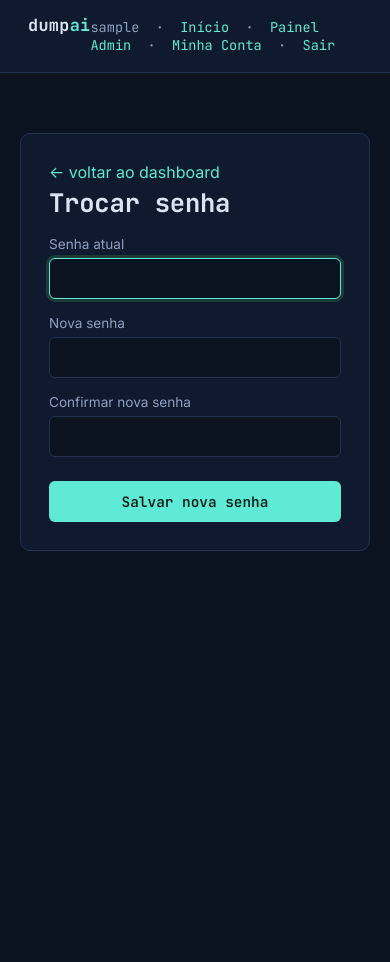
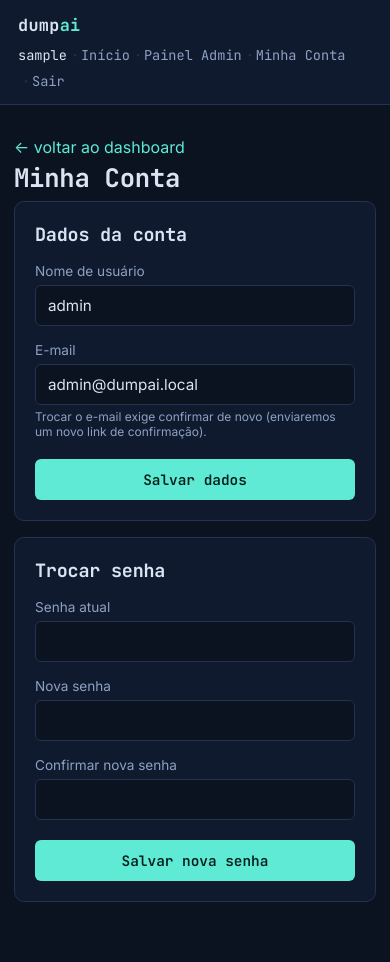
Before and after one commit to BrunoBafica/dump-ia, a FastAPI app: page /account/change-password in a window 390 px wide. Before the commit the page ends 551 px from the top, so only its background shows below. Run offline with FastAPI, Linux system fonts and the light colour scheme; the visitor is signed in with stand-in values (Sample User, id 1); data comes from the database, SQL or seed files in the repository.

Commit message:
Minha Conta: editar usuário/e-mail com validação + ajustes de responsividade mobile
- Adiciona edição de nome de usuário e e-mail em 'Minha Conta', com validação
  de duplicidade (usuário e e-mail) e reenvio de confirmação ao trocar e-mail
- Corrige alinhamento no celular: navegação da topbar refeita em flexbox
  (antes usava espaçamento manual com nbsp, quebrava em telas estreitas)
- Botões de ação (quiz, etc.) empilham em largura total no mobile
- Banner de e-mail pendente empilha texto/botão em telas pequenas

```diff
--- a/app/static/css/style.css
+++ b/app/static/css/style.css
@@ -54,6 +54,24 @@ a:hover { text-decoration: underline; }
 @keyframes blink { 50% { opacity: 0; } }
 
 .topbar-right { font-family: var(--mono); font-size: 0.85rem; color: var(--text-dim); }
+
+.topbar-nav {
+  display: flex;
+  align-items: center;
+  flex-wrap: wrap;
+  row-gap: 6px;
+}
+.topbar-nav > * { white-space: nowrap; }
+.topbar-nav a { color: var(--text-dim); }
+.topbar-nav a:hover { color: var(--accent); }
+.topbar-user { color: var(--text); }
+.topbar-nav > *:not(:first-child) { margin-left: 14px; position: relative; }
+.topbar-nav > *:not(:first-child)::before {
+  content: "·";
+  position: absolute;
+  left: -10px;
+  color: var(--border);
+}
 
 .container-narrow {
   max-width: 760px;
@@ -324,3 +342,55 @@ textarea { min-height: 130px; resize: vertical; }
   text-align: center;
   margin-bottom: 16px;
 }
+
+/* --- Banner flexível (ex: aviso de e-mail pendente no dashboard) --- */
+.banner-flex {
+  display: flex;
+  align-items: center;
+  justify-content: space-between;
+  gap: 16px;
+}
+.banner-flex-form { margin: 0; flex-shrink: 0; }
+
+/* --- Responsivo (celular) --- */
+@media (max-width: 640px) {
+  .topbar {
+    flex-direction: column;
+    align-items: flex-start;
+    gap: 10px;
+    padding: 14px 18px;
+  }
+  .topbar-right { width: 100%; }
+  .topbar-nav {
+    width: 100%;
+    row-gap: 8px;
+  }
+
+  .container-narrow, .container-wide {
+    padding: 0 14px;
+    margin-top: 32px;
+  }
+  .panel { padding: 20px; }
+
+  .lang-grid, .admin-progress-grid {
+    grid-template-columns: 1fr;
+  }
+
+  .actions {
+    flex-direction: column;
+  }
+  .actions .btn {
+    width: 100%;
+    text-align: center;
+  }
+
+  .banner-flex {
+    flex-direction: column;
+    align-items: stretch;
+    text-align: left;
+  }
+  .banner-flex-form .btn { width: 100%; }
+
+  .admin-table { font-size: 0.8rem; }
+  .admin-table th, .admin-table td { padding: 8px 6px; }
+}
--- a/app/templates/base.html
+++ b/app/templates/base.html
@@ -15,13 +15,15 @@
     </a>
     <div class="topbar-right">
       {% if request.session.get('username') %}
-      {{ request.session.get('username') }} &nbsp;·&nbsp;
-      <a href="/dashboard">Início</a> &nbsp;·&nbsp;
+      <nav class="topbar-nav">
+        <span class="topbar-user">{{ request.session.get('username') }}</span>
+        <a href="/dashboard">Início</a>
         {% if request.session.get('is_admin') %}
-          <a href="/admin">Painel Admin</a> &nbsp;·&nbsp;
+          <a href="/admin">Painel Admin</a>
         {% endif %}
-        <a href="/account/change-password">Minha Conta</a> &nbsp;·&nbsp;
+        <a href="/account/change-password">Minha Conta</a>
         <a href="/logout">Sair</a>
+      </nav>
       {% endif %}
     </div>
   </div>
--- a/app/templates/change_password.html
+++ b/app/templates/change_password.html
@@ -1,19 +1,48 @@
 {% extends "base.html" %}
-{% block title %}Trocar senha · DumpAI{% endblock %}
+{% block title %}Minha Conta · DumpAI{% endblock %}
 {% block content %}
 <div class="container-narrow">
+  <p class="subtitle" style="margin-bottom: 4px;"><a href="/dashboard">&larr; voltar ao dashboard</a></p>
+  <h1>Minha Conta</h1>
+
   <div class="panel">
-    <p class="subtitle" style="margin-bottom: 4px;"><a href="/dashboard">&larr; voltar ao dashboard</a></p>
-    <h1>Trocar senha</h1>
+    <h2>Dados da conta</h2>
 
-    {% if success %}
+    {% if profile_success %}
+      <div class="alert alert-success">
+        Dados atualizados com sucesso.
+        {% if not user.email_verified %}Enviamos um novo e-mail de confirmação.{% endif %}
+      </div>
+    {% endif %}
+    {% if profile_error %}<div class="alert alert-error">{{ profile_error }}</div>{% endif %}
+
+    <form method="post" action="/account/update-profile">
+      <label for="username">Nome de usuário</label>
+      <input type="text" id="username" name="username" value="{{ user.username }}" required>
+
+      <label for="email">E-mail</label>
+      <input type="email" id="email" name="email" value="{{ user.email }}" required>
+      <div style="font-size: 0.75rem; color: var(--text-dim); margin-top: 4px;">
+        Trocar o e-mail exige confirmar de novo (enviaremos um novo link de confirmação).
+      </div>
+
+      <div style="margin-top: 20px;">
+        <button type="submit" class="btn btn-primary btn-block">Salvar dados</button>
+      </div>
+    </form>
+  </div>
+
+  <div class="panel" style="margin-top: 16px;">
+    <h2>Trocar senha</h2>
+
+    {% if pw_success %}
       <div class="alert alert-success">Senha alterada com sucesso.</div>
     {% endif %}
-    {% if error %}<div class="alert alert-error">{{ error }}</div>{% endif %}
+    {% if pw_error %}<div class="alert alert-error">{{ pw_error }}</div>{% endif %}
 
     <form method="post" action="/account/change-password">
       <label for="current_password">Senha atual</label>
-      <input type="password" id="current_password" name="current_password" required autofocus>
+      <input type="password" id="current_password" name="current_password" required>
 
       <label for="new_password">Nova senha</label>
       <input type="password" id="new_password" name="new_password" required minlength="6">
@@ -21,7 +50,7 @@
       <label for="new_password_confirm">Confirmar nova senha</label>
       <input type="password" id="new_password_confirm" name="new_password_confirm" required minlength="6">
 
-      <div style="margin-top: 24px;">
+      <div style="margin-top: 20px;">
         <button type="submit" class="btn btn-primary btn-block">Salvar nova senha</button>
       </div>
     </form>
--- a/app/templates/dashboard.html
+++ b/app/templates/dashboard.html
@@ -9,9 +9,9 @@
     (veja o README, seção "Configurando o envio de e-mails").
   </div>
   {% elif user and not user.email_verified %}
-  <div class="alert alert-error" style="display:flex; align-items:center; justify-content:space-between; gap: 16px; margin-bottom: 20px;">
+  <div class="alert alert-error banner-flex" style="margin-bottom: 20px;">
     <span>Confirme seu e-mail ({{ user.email }}) para garantir o acesso total à sua conta.</span>
-    <form method="post" action="/account/resend-verification" style="margin:0;">
+    <form method="post" action="/account/resend-verification" class="banner-flex-form">
       <button type="submit" class="btn btn-outline" style="padding: 6px 14px; font-size: 0.8rem;">Reenviar e-mail</button>
     </form>
   </div>
```
Also changed, not shown: app/routers/auth_router.py (+91 -5 lines).
